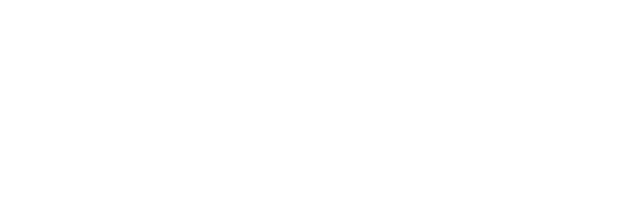
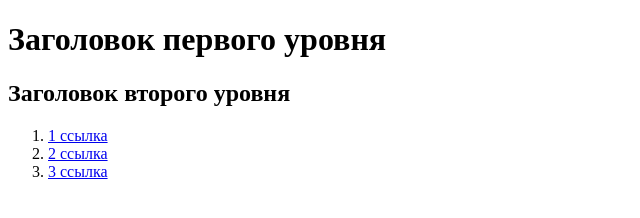
Before and after one commit to TaFo000/task-html, a website: page src/index.html in a window 1280 px wide. Shown: the whole page, without its empty margins (0-640 px from the left). Drawn offline with Linux system fonts and the light colour scheme.

Commit message:
Задание по html

```diff
--- a/src/index.html
+++ b/src/index.html
@@ -3,5 +3,13 @@
     <head>
         <title>HTML</title>
     </head>
-    <body></body>
+    <body>
+        <h1>Заголовок первого уровня</h1>
+        <h2>Заголовок второго уровня</h2>
+        <ol>
+            <li><a href="http://sadviolin.com">1 ссылка</a></li>
+            <li><a href="http://www.biglongnow.com">2 ссылка</a></li>
+            <li><a href="http://www.everydayim.com">3 ссылка</a></li>
+        </ol>
+    </body>
 </html>
```
Also changed, not shown: 1 other file.
